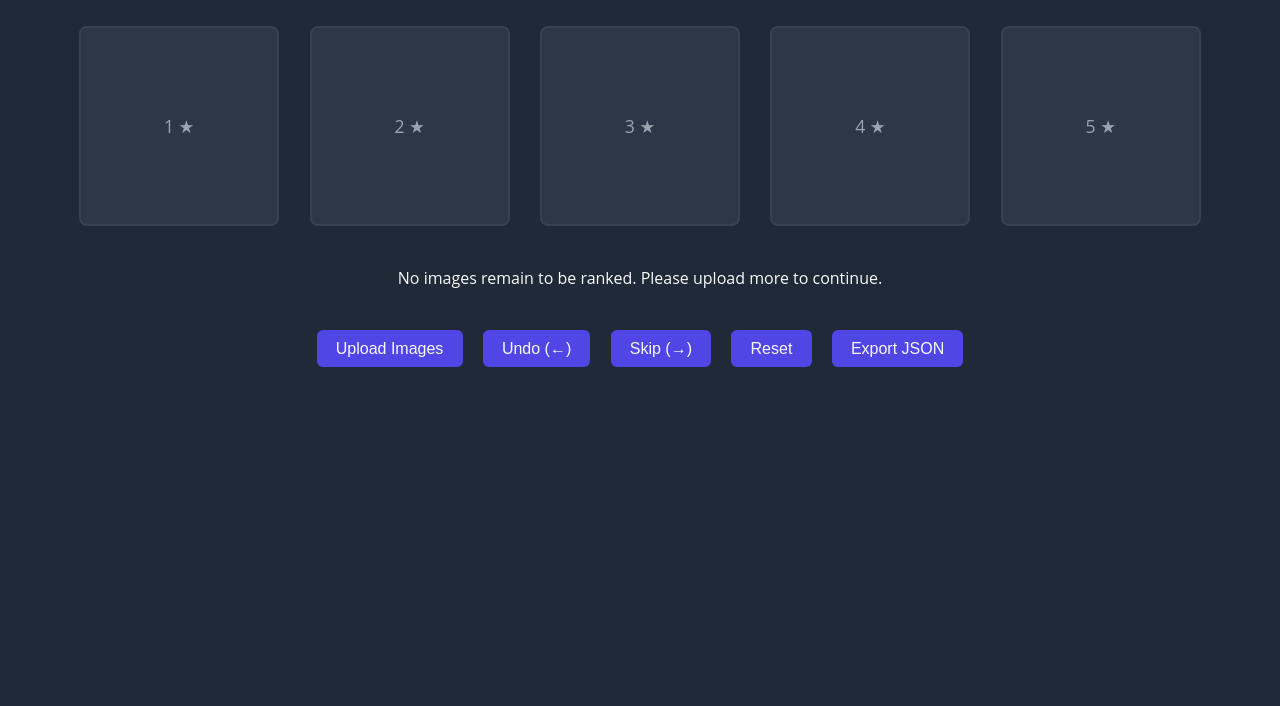
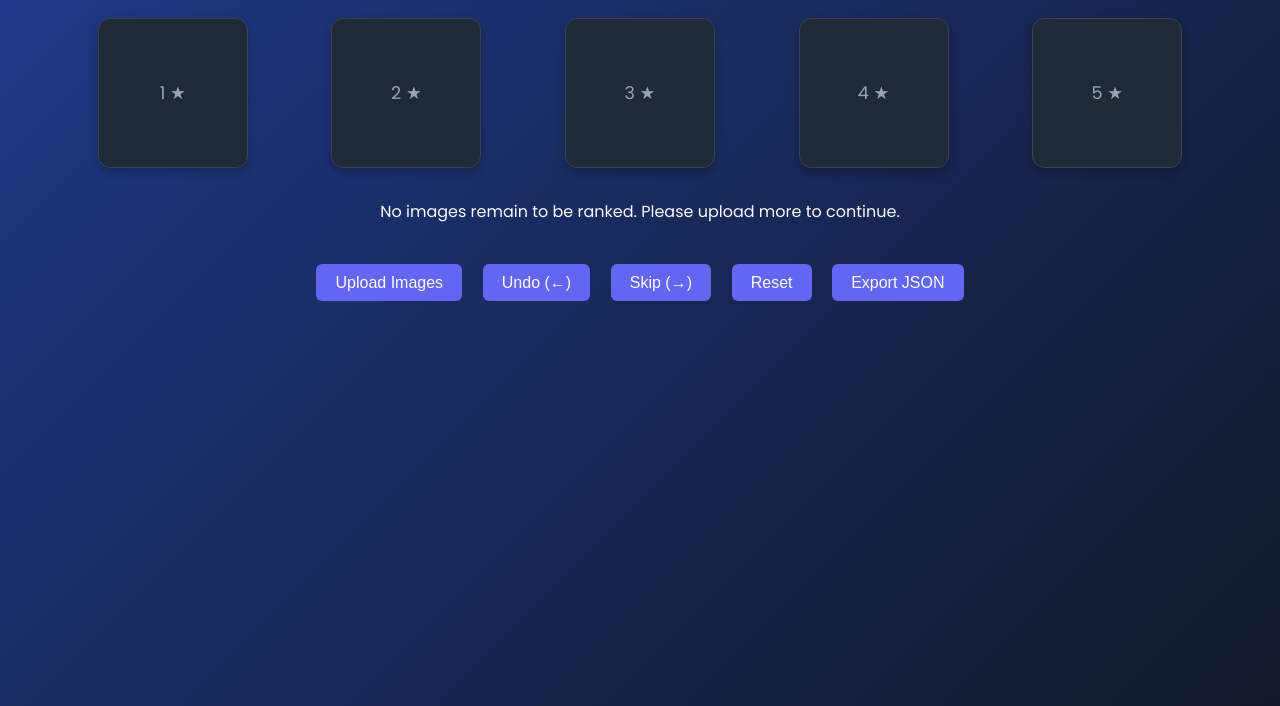
Before and after one commit to Elldreth/ImageTierRanking, a website: page public/index.html in a window 1280 px wide. Shown: the part 94-800 px from the top of the page. Drawn offline with Linux system fonts and the light colour scheme; no server answers.

Commit message:
Update UI design

```diff
--- a/public/index.html
+++ b/public/index.html
@@ -2,7 +2,9 @@
 <html lang="en">
 <head>
   <meta charset="UTF-8">
-  <title>No Hardcoded Demo Images</title>
+  <meta name="viewport" content="width=device-width, initial-scale=1.0" />
+  <title>Modern Image Rating</title>
+  <link href="https://fonts.googleapis.com/css2?family=Poppins:wght@400;600&display=swap" rel="stylesheet">
   <link rel="stylesheet" href="style.css" />
 </head>
 <body>
--- a/public/style.css
+++ b/public/style.css
@@ -7,11 +7,21 @@
     box-sizing: border-box;
 }
 
+:root {
+    --bg-color: #111827;
+    --surface-color: #1F2937;
+    --accent: #6366f1;
+    --accent-hover: #4f46e5;
+    --accent-active: #4338ca;
+    --text-light: #F9FAFB;
+    --text-muted: #9CA3AF;
+}
+
 html, body {
     height: 100%;
-    font-family: 'Open Sans', sans-serif; /* or your favorite */
-    background-color: #1F2937; /* Dark gray-blue background */
-    color: #F9FAFB;           /* Light text */
+    font-family: 'Poppins', sans-serif;
+    background: linear-gradient(135deg, #1e3a8a, var(--bg-color));
+    color: var(--text-light);
     line-height: 1.5;
 }
 
@@ -33,40 +43,39 @@
 
   /* 3. Rating Row - displays the 5 rating "slots" */
 .rating-row {
-    display: flex;
-    justify-content: space-around;
-    align-items: center;
+    display: grid;
+    grid-template-columns: repeat(auto-fit, minmax(120px, 1fr));
+    gap: 1rem;
     margin-bottom: 2rem;
-    flex-wrap: wrap; /* responsive wrap */
 }
 
   /* 4. Each Rating Container */
 .rating-container {
     position: relative;
-    width: 200px;
-    height: 200px;
-    border: 2px solid #374151; /* Subtle border */
-    border-radius: 8px;
-    background-color: #2D3748; /* Slightly lighter dark */
+    width: 150px;
+    height: 150px;
+    border: 1px solid #374151;
+    border-radius: 12px;
+    background-color: var(--surface-color);
     overflow: hidden;
     display: flex;
     align-items: center;
     justify-content: center;
-    margin: 0.5rem;
+    margin: auto;
     transition: transform 0.2s ease, box-shadow 0.2s ease;
+    box-shadow: 0 4px 8px rgba(0, 0, 0, 0.25);
 }
 
 .rating-container:hover {
-    /* Hover uses amber accent color for a glow effect */
-    box-shadow: 0 0 8px rgba(251, 191, 36, 0.5);
-    transform: translateY(-2px);
+    box-shadow: 0 6px 12px rgba(0, 0, 0, 0.35);
+    transform: translateY(-2px) scale(1.03);
 }
 
 .rating-container span {
-    color: #9CA3AF; /* lighter gray text */
+    color: var(--text-muted);
     font-size: 1.1rem;
     pointer-events: none;
-    z-index: 2; /* so it stays above the image if present */
+    z-index: 2;
 }
 
   /* If an image is present, ensure it fits */
@@ -86,10 +95,11 @@
     margin: 0 auto 1rem auto;
     max-width: 800px;
     max-height: 800px;
-    border: 2px solid #374151;
-    border-radius: 8px;
-    background-color: #2D3748;
+    border: 1px solid #374151;
+    border-radius: 12px;
+    background-color: var(--surface-color);
     object-fit: contain;
+    box-shadow: 0 4px 12px rgba(0,0,0,0.3);
 }
 
   /* 6. Button Row */
@@ -100,23 +110,24 @@
 
   /* Style for all buttons */
 .buttons button {
-    background-color: #4F46E5; /* Indigo base */
-    color: #F9FAFB;
+    background-color: var(--accent);
+    color: var(--text-light);
     border: none;
     border-radius: 6px;
     padding: 0.6rem 1.2rem;
     font-size: 1rem;
     margin: 0.5rem;
     cursor: pointer;
-    transition: background-color 0.2s;
+    transition: background-color 0.2s, transform 0.2s;
 }
 
 .buttons button:hover {
-    background-color: #4338CA; /* Darker indigo on hover */
+    background-color: var(--accent-hover);
+    transform: translateY(-2px);
 }
 
 .buttons button:active {
-    background-color: #3730A3; /* Even darker on click */
+    background-color: var(--accent-active);
 }
 
   /* 7. Hide the file input (we trigger it via JS) */
@@ -172,8 +183,8 @@
 
   /* Modal buttons can share styling with the rest if you like */
   .modal-buttons button {
-    background-color: #4F46E5;
-    color: #F9FAFB;
+    background-color: var(--accent);
+    color: var(--text-light);
     border: none;
     border-radius: 6px;
     padding: 0.6rem 1.2rem;
@@ -183,5 +194,5 @@
   }
 
   .modal-buttons button:hover {
-    background-color: #4338CA;
+    background-color: var(--accent-hover);
   }
```
Lines whose indentation alone changed are shown as unchanged.
